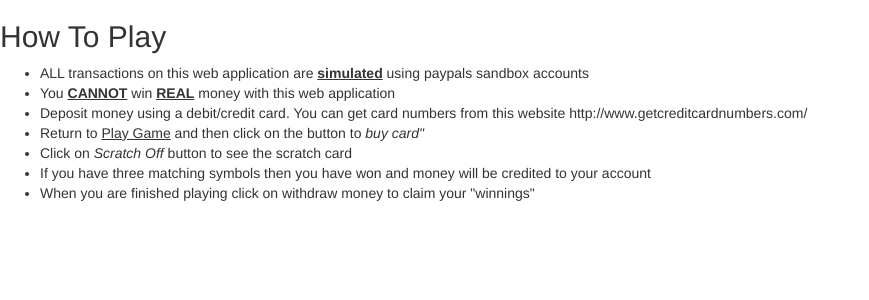
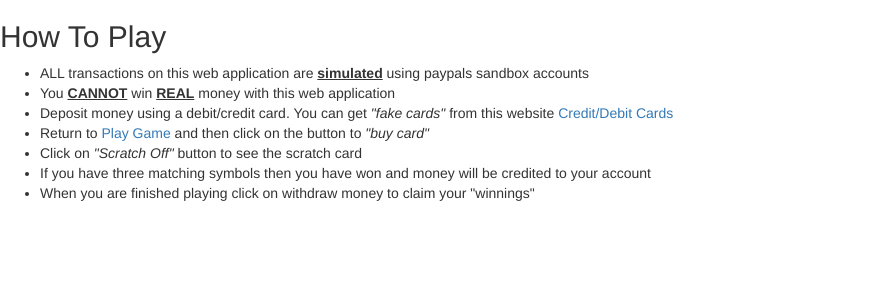
Before and after one commit to jaycondon/Escratchcard, a Flask app: page / in a window 1280 px wide. Shown: the part 50-350 px from the top of the page, without its empty margins (0-869 px from the left). Run offline with Flask 2, Linux system fonts and the light colour scheme; the visitor is signed in with stand-in values (Sample User, id 1); parts of the project's set-up code (start-up, migrations or seed data) failed here and were passed over; some libraries are stand-ins or nearby versions.

Commit message:
updated the info page again

```diff
--- a/ESCGProject/templates/info.html
+++ b/ESCGProject/templates/info.html
@@ -8,9 +8,9 @@
 <ul>
 	<li>ALL transactions on this web application are <b><ins>simulated</ins></b> using paypals sandbox accounts</li>
 	<li>You <b><ins>CANNOT</ins></b> win <b><ins>REAL</ins></b> money with this web application</li>
-	<li>Deposit money using a debit/credit card. You can get card numbers from this website http://www.getcreditcardnumbers.com/</li>
-	<li>Return to <ins>Play Game</ins> and then click on the button to <i>buy card"</i></li>
-	<li>Click on <i>Scratch Off</i> button to see the scratch card</li>
+	<li>Deposit money using a debit/credit card. You can get <i>"fake cards"</i> from this website <a href="http://www.getcreditcardnumbers.com/">Credit/Debit Cards</a></li>
+	<li>Return to <a href="http://electronicscratchcardgame.herokuapp.com/info">Play Game</a> and then click on the button to <i>"buy card"</i></li>
+	<li>Click on <i>"Scratch Off"</i> button to see the scratch card</li>
 	<li>If you have three matching symbols then you have won and money will be credited to your account</li>
 	<li>When you are finished playing click on withdraw money to claim your "winnings"</li>
 </ul>
```
